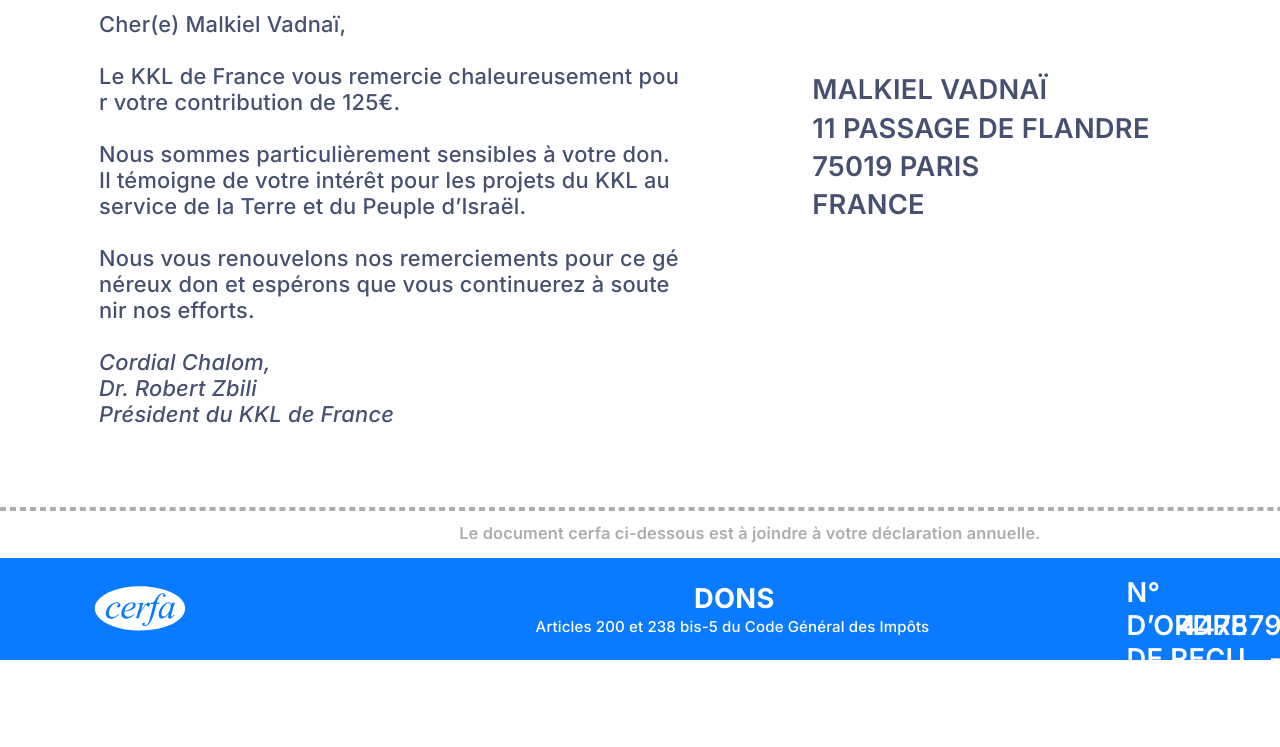
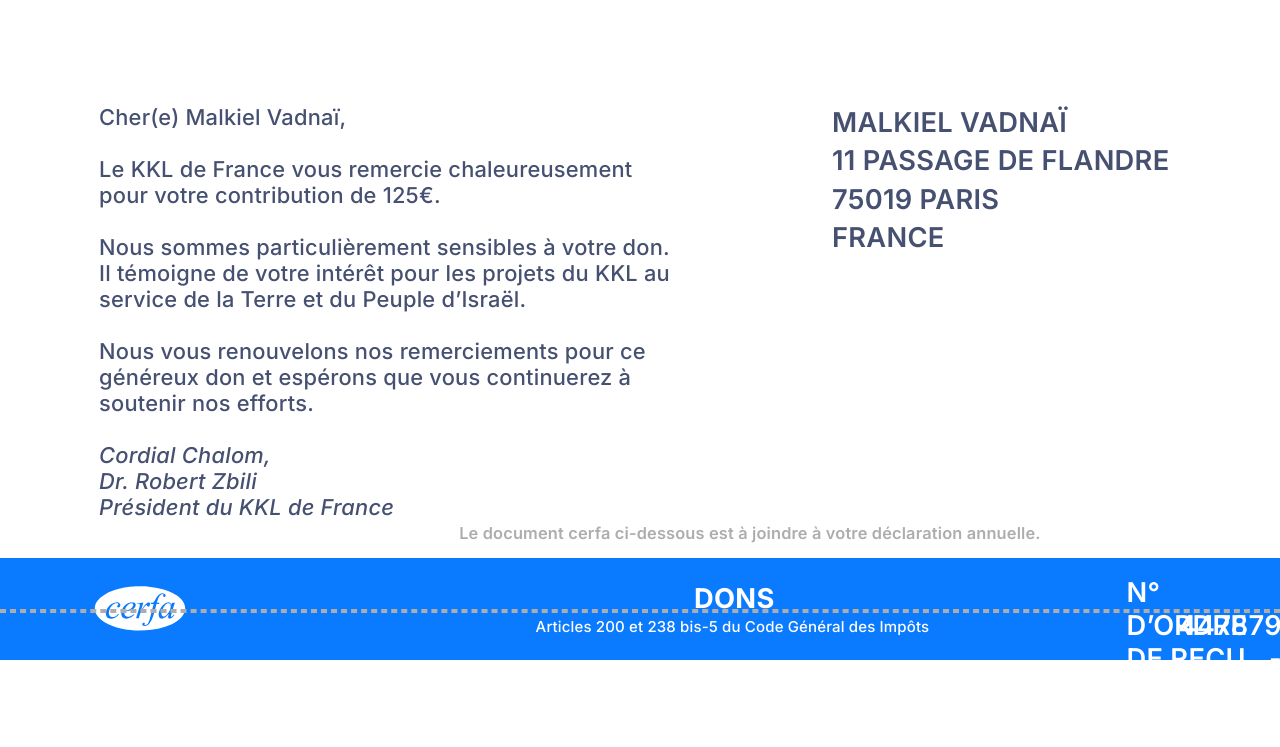
Before and after one commit to HerveRasolofoarijaona/CerfaMalki, a website built with Parcel: page index.html in a window 1280 px wide. Shown: the part 199-946 px from the top of the page. Built offline with nearby package versions, Linux system fonts and the light colour scheme.

Commit message:
last commit

```diff
--- a/index.css
+++ b/index.css
@@ -31,14 +31,14 @@
   top: 757.06px;
   left: 0;
   background-color: var(--color-indigo);
-  width: 1503.2px;
+  width: 100%;
   height: 102.3px;
 }
 .vector-icon,
 .vector-icon1 {
   position: absolute;
   top: 76.93px;
-  left: 704.95px;
+  left:50%;
   width: 93.3px;
   height: 118.95px;
 }
@@ -127,7 +127,7 @@
   margin: 0;
 }
 .le-bnficiaire-reconnat-container {
-  line-break: anywhere;
+  /* line-break: anywhere; */
   width: 100%;
 }
 .le-bnficiaire-reconnat-avoi {
@@ -198,8 +198,8 @@
 }
 .malkiel-vadna-11-passage-de-f {
   position: absolute;
-  top: calc(50% - 740.07px);
-  left: calc(50% - -172.28px);
+  top: 15%;
+  left: 65%;
   font-size: var(--font-size-xl);
   letter-spacing: 0.01em;
   line-height: 38.19px;
@@ -223,18 +223,17 @@
 .rectangle-div1 {
   position: absolute;
   top: calc(50% - -354.11px);
-  left: calc(50% - 751.19px);
   background-color: var(--color-gray-100);
-  width: 1503.2px;
+  width: 100%;
   height: 1.36px;
 }
 .rectangle-div2 {
   position: absolute;
-  top: 706.04px;
+  top: 40%;
   left: -0.27px;
   border: 2.7px dashed var(--color-gray-200);
   box-sizing: border-box;
-  width: 1503.2px;
+  width: 100%;
   height: 2.73px;
 }
 .numraire-div {
@@ -449,7 +448,7 @@
   letter-spacing: 0.01em;
 }
 .chere-malkiel-vadna-le-kkl {
-  top: 210.24px;
+  top: 15%;
   left: 99.03px;
   display: flex;
   align-items: center;
--- a/index.html
+++ b/index.html
@@ -23,8 +23,8 @@
   </head>
   <body>
     <div class="cerfa-malki-div">
-      <div class="bas-div"></div>
-      <div class="haut-div"></div>
+      <!-- <div class="bas-div"></div>
+      <div class="haut-div"></div> -->
       <div class="milieu-div"></div>
       <div class="rectangle-div"></div>
       <img class="vector-icon" alt="" src="public/vector.svg" /><img
```
